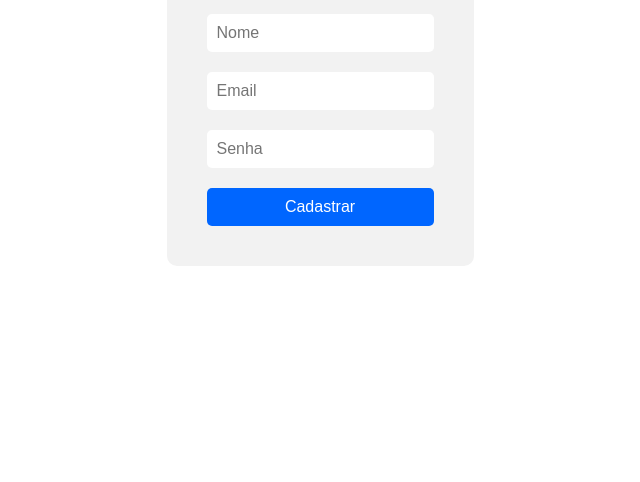
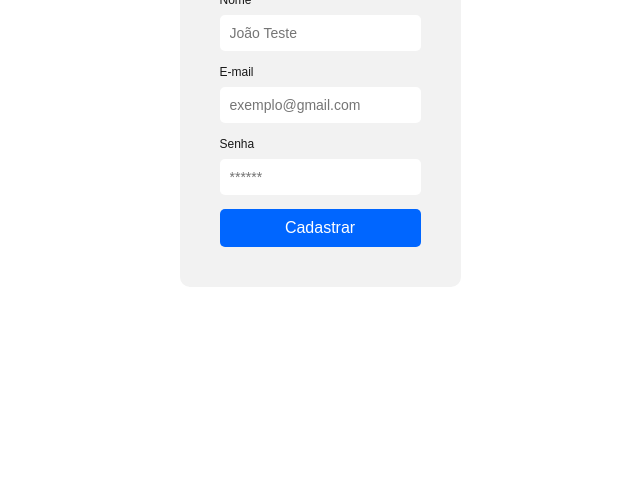
Before and after one commit to Vitu-Nff/ebac-engenheiro-front-end, a plain HTML site: page exercicio_html.html in a window 1280 px wide. Shown: the part 318-800 px from the top of the page, without its empty margins (320-960 px from the left). Drawn offline with Linux system fonts and the light colour scheme.

Commit message:
[fix] Feedback Elvaci

```diff
--- a/exercicio_html.html
+++ b/exercicio_html.html
@@ -5,56 +5,19 @@
   <meta http-equiv="X-UA-Compatible" content="IE=edge">
   <meta name="viewport" content="width=device-width, initial-scale=1.0">
   <link rel="icon" type="image/x-icon" href="./resources/favicon.ico">
+  <link rel="stylesheet" href="./resources/css/app.css">
   <title>EBAC - Exercício HTML </title>
-  <style>
-    body {
-      margin: 0;
-      padding: 0;
-    }
-
-    .container {
-      display: flex;
-      justify-content: center;
-      align-items: center;
-      height: 100vh;
-    }
-
-    form {
-      display: flex;
-      flex-direction: column;
-      background-color: #F2F2F2;
-      border-radius: 10px;
-      padding: 40px;
-    }
-
-    form input {
-      padding: 10px;
-      margin-bottom: 20px;
-      border-radius: 5px;
-      border: none;
-      outline: none;
-      font-size: 16px;
-    }
-
-    form button {
-      padding: 10px;
-      border-radius: 5px;
-      border: none;
-      outline: none;
-      background-color: #0066FF;
-      color: white;
-      font-size: 16px;
-      cursor: pointer;
-    }
-  </style>
 </head>
 <body>
   <div class="container">
     <form>
       <img src="./resources/img/logo.png" alt="Logo EBAC" style="max-width: 120px; margin: auto; margin-bottom: 30px;">
-      <input type="text" name="name" placeholder="Nome">
-      <input type="email" name="email" placeholder="Email">
-      <input type="password" name="password" placeholder="Senha">
+      <label for="name">Nome</label>
+      <input type="text" name="name" id="name" placeholder="João Teste">
+      <label for="email">E-mail</label>
+      <input type="email" name="email" id="email" placeholder="exemplo@gmail.com">
+      <label for="password">Senha</label>
+      <input type="password" name="password" id="password" placeholder="******">
       <button type="submit">Cadastrar</button>
     </form>
   </div>
--- /dev/null
+++ b/resources/css/app.css
@@ -0,0 +1,51 @@
+body {
+  margin: 0;
+  padding: 0;
+  font-family: sans-serif;
+}
+
+.container {
+  display: flex;
+  justify-content: center;
+  align-items: center;
+  height: 100vh;
+}
+
+form {
+  display: flex;
+  flex-direction: column;
+  background-color: #F2F2F2;
+  border-radius: 10px;
+  padding: 40px;
+  min-width: 200px;
+}
+
+form input {
+  padding: 10px;
+  margin-bottom: 14px;
+  border-radius: 5px;
+  border: none;
+  outline: none;
+  font-size: 14px;
+}
+
+form label {
+  font-size: 12px;
+  opacity: 0.9;
+  padding-bottom: 8px;
+}
+
+form button {
+  padding: 10px;
+  border-radius: 5px;
+  border: none;
+  outline: none;
+  background-color: #0066FF;
+  color: white;
+  font-size: 16px;
+  cursor: pointer;
+}
+
+form button:hover {
+  background-color: #0051ca;
+}
```
